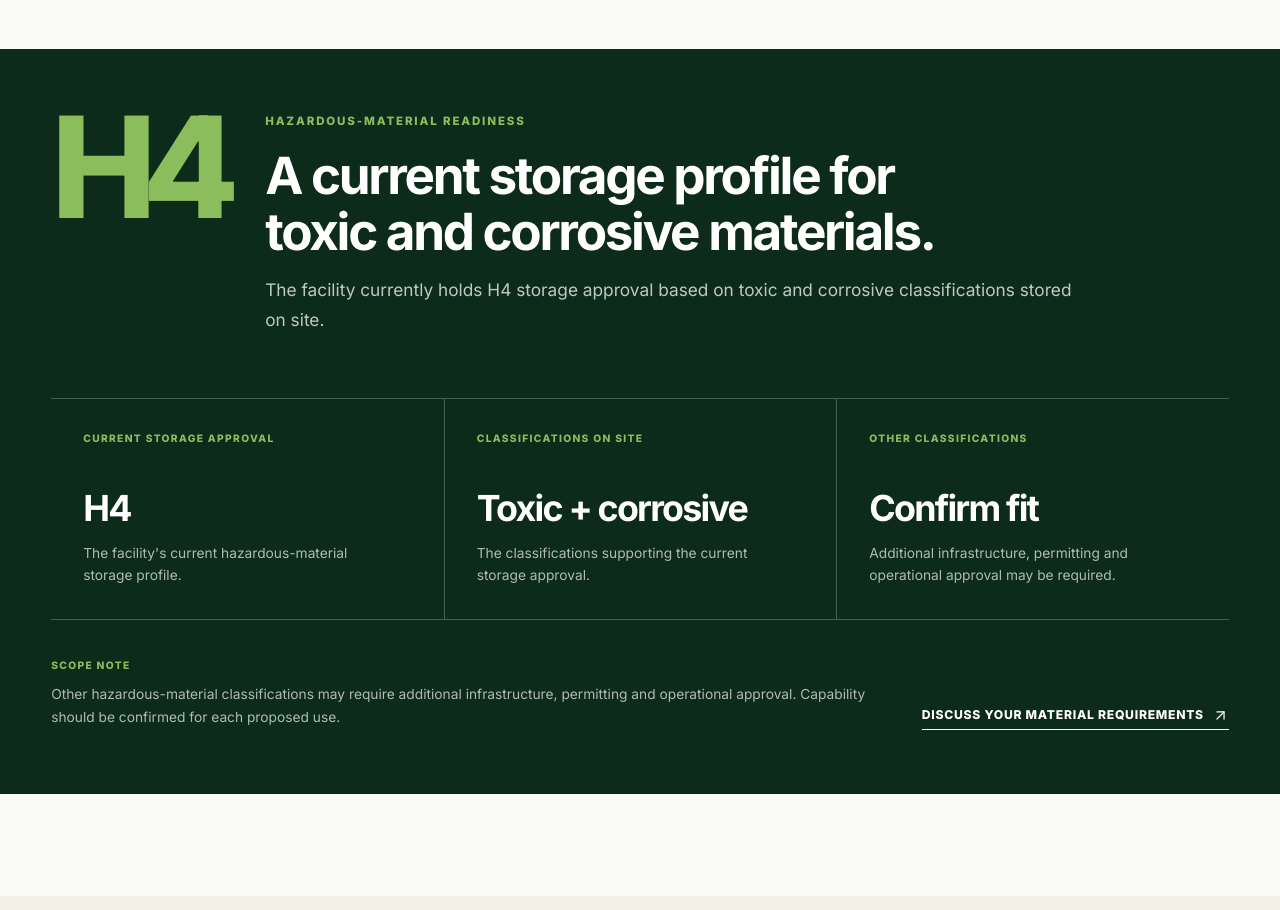
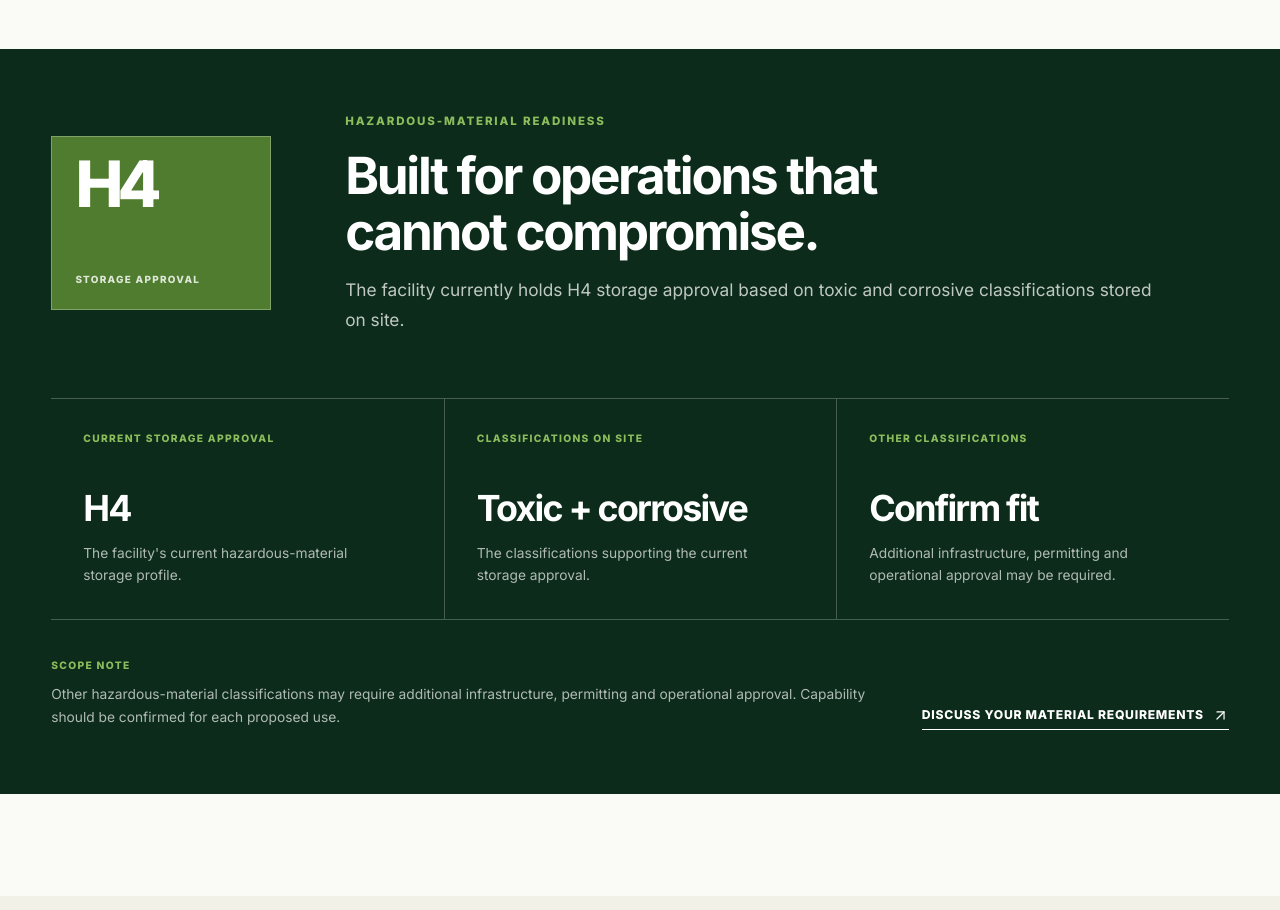
Before and after one commit to harrisonmedmedmetrics/rk-vista-ridge, a Next.js app: page / in a window 1280 px wide. Shown: the part 4628-5538 px from the top of the page. Built offline with nearby package versions, Linux system fonts and the light colour scheme; no server answers.

Commit message:
fix(vista-ridge): refine H4 header hierarchy

```diff
--- a/app/globals.css
+++ b/app/globals.css
@@ -189,8 +189,10 @@
   .specialty-card-power > p:last-child { color: rgba(255,255,255,.74); }
   .h4-band { margin-top: clamp(2.5rem,4vw,4rem); background: var(--forest); color: white; }
   .h4-band-inner { padding-block: clamp(2.5rem,5vw,4.75rem); }
-  .h4-lead { display: grid; grid-template-columns: 150px minmax(0,1fr); gap: clamp(2rem,5vw,5.5rem); align-items: start; }
-  .h4-mark { color: var(--green-bright); font-family: var(--font-display); font-size: clamp(5.5rem,11vw,11rem); font-weight: 800; line-height: .78; letter-spacing: -.1em; }
+  .h4-lead { display: grid; grid-template-columns: minmax(185px,230px) minmax(0,1fr); gap: clamp(2rem,5vw,5.5rem); align-items: center; }
+  .h4-mark { width: min(100%,220px); min-height: 174px; display: flex; flex-direction: column; align-items: flex-start; justify-content: space-between; padding: 1.35rem 1.45rem; border: 1px solid rgba(255,255,255,.28); background: var(--green-action); color: white; }
+  .h4-mark strong { font-family: var(--font-display); font-size: clamp(3.6rem,5vw,5.5rem); font-weight: 800; line-height: .78; letter-spacing: -.09em; }
+  .h4-mark span { color: rgba(255,255,255,.82); font-size: .62rem; font-weight: 800; letter-spacing: .13em; text-transform: uppercase; }
   .h4-intro { max-width: 940px; }
   .h4-intro .section-label { margin-bottom: 1rem; }
   .h4-intro h3 { max-width: 900px; margin-bottom: 1rem; font-size: clamp(2.1rem,4vw,4.5rem); }
@@ -427,7 +429,8 @@
     .specialty-card { min-height: 300px; }
     .specialty-card h3 { min-height: 0; }
     .h4-lead { grid-template-columns: 1fr; gap: 1.5rem; }
-    .h4-mark { font-size: 7rem; }
+    .h4-mark { width: 164px; min-height: 112px; padding: 1rem 1.1rem; }
+    .h4-mark strong { font-size: 3.7rem; }
     .h4-detail-grid { grid-template-columns: 1fr; }
     .h4-detail { min-height: 0; padding: 1.35rem 0; }
     .h4-detail + .h4-detail { border-top: 1px solid rgba(255,255,255,.24); border-left: 0; }
--- a/app/page.tsx
+++ b/app/page.tsx
@@ -165,7 +165,10 @@ export default function Home() {
           <section className="h4-band" id="hazmat" aria-labelledby="hazmat-title">
             <div className="site-container h4-band-inner">
               <Reveal className="h4-lead">
-                <div className="h4-mark" aria-hidden="true">H4</div>
+                <div className="h4-mark" aria-label="H4 storage approval">
+                  <strong>H4</strong>
+                  <span>Storage approval</span>
+                </div>
                 <div className="h4-intro">
                   <p className="section-label">{property.h4.eyebrow}</p>
                   <h3 id="hazmat-title">{property.h4.title}</h3>
--- a/lib/property.ts
+++ b/lib/property.ts
@@ -68,7 +68,7 @@ export const property = {
   ],
   h4: {
     eyebrow: "Hazardous-material readiness",
-    title: "A current storage profile for toxic and corrosive materials.",
+    title: "Built for operations that cannot compromise.",
     copy:
       "The facility currently holds H4 storage approval based on toxic and corrosive classifications stored on site.",
     details: [
```
